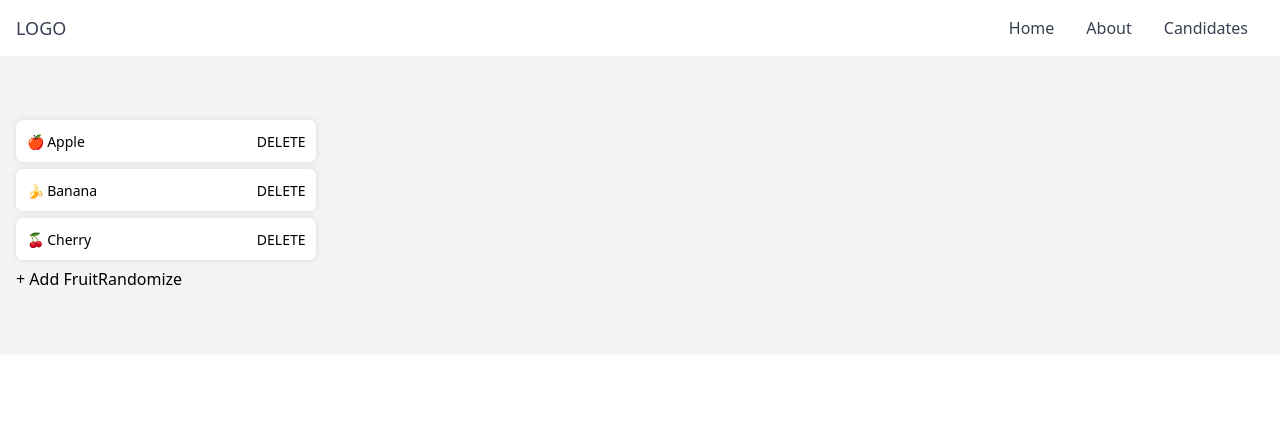
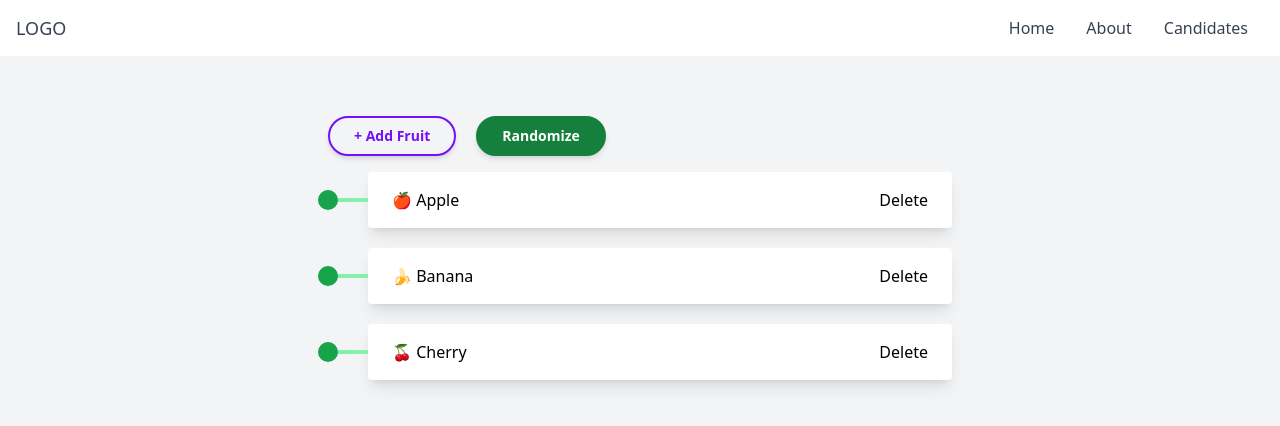
Before and after one commit to takinur/rumbling, a Vue app: page / in a window 1280 px wide. Shown: the top 426 px of the page. Built offline with nearby package versions, Linux system fonts and the light colour scheme.

Commit message:
Added Modern Style

```diff
--- a/src/views/HomeView.vue
+++ b/src/views/HomeView.vue
@@ -1,7 +1,6 @@
 <script setup lang="ts">
 import { ref, onMounted } from "vue";
 import autoAnimate from "@formkit/auto-animate";
-
 
 const items = ref(["🍎 Apple", "🍌 Banana", "🍒 Cherry"]);
 const list = ref<HTMLElement>();
@@ -40,31 +39,53 @@ const add = () => {
 };
 const randomize = () => items.value.sort(() => (Math.random() > 0.5 ? 1 : -1));
 onMounted(() => autoAnimate(list.value as HTMLElement));
+
+//
+let todoItems = {};
 </script>
 
 <template>
-  <div class="example list-example">
-    <ul ref="list">
-      <li v-for="item in items" :key="item">
-        <span>{{ item }}</span>
-        <button @click.prevent="remove(item)" aria-label="Remove Fruit">
-          DELETE
-        </button>
-      </li>
-    </ul>
+  <div class="flex justify-center wrapper min-h-screen">
+    <div class="container w-1/2">
+      <button
+        class="text-[#7510F7] -mt-1 py-2 px-6 text-sm font-semibold dark:text-white rounded-full border-2 border-[#7510F7] shadow-md block hover:text-white md:inline-block hover:bg-[#7510F7]"
+        @click="add"
+      >
+        + Add Fruit
+      </button>
+      <button class="ml-5 hover:text-green-700 hover:bg-transparent -mt-1 py-2 px-6 text-sm font-semibold dark:text-white rounded-full border-2 border-green-700 shadow-md block text-white md:inline-block bg-green-700" @click="randomize">
+        Randomize
+      </button>
+      <ul ref="list" class="mt-4">
+        <li v-for="item in items" :key="item">
+          <!-- Card -->
+          <div
+            class="bg-white shadow-lg transform transition hover:-translate-y-2 ml-10 relative flex items-center px-6 py-4 rounded mb-5 flex-col md:flex-row space-y-4 md:space-y-0"
+          >
+            <!-- Dot Follwing the Left Vertical Line -->
+            <div
+              class="w-5 h-5 bg-green-600 absolute -left-10 transform -translate-x-2/4 rounded-full z-10 mt-2 md:mt-0"
+            ></div>
 
-    <button class="button button--add button--alt" @click="add">
-      + Add Fruit
-    </button>
-    <button class="button button--random button--alt" @click="randomize">
-      Randomize
-    </button>
+            <!-- Line that connecting the box with the vertical line -->
+            <div class="w-10 h-1 bg-green-300 absolute -left-10 z-0"></div>
+
+            <!-- Content that showing in the box -->
+            <div class="flex justify-between w-full">
+              <span>{{ item }}</span>
+              <button @click.prevent="remove(item)" aria-label="Remove Fruit">
+                Delete
+              </button>
+            </div>
+          </div>
+        </li>
+      </ul>
+    </div>
   </div>
 </template>
 
-
 <style scoped>
-ul {
+/* ul {
   list-style-type: none;
   padding: 0;
   max-width: 300px;
@@ -101,5 +122,5 @@ li button svg {
 }
 [data-dark-mode="true"] li button svg {
   fill: rgb(244, 67, 67);
-}
+} */
 </style>
```
